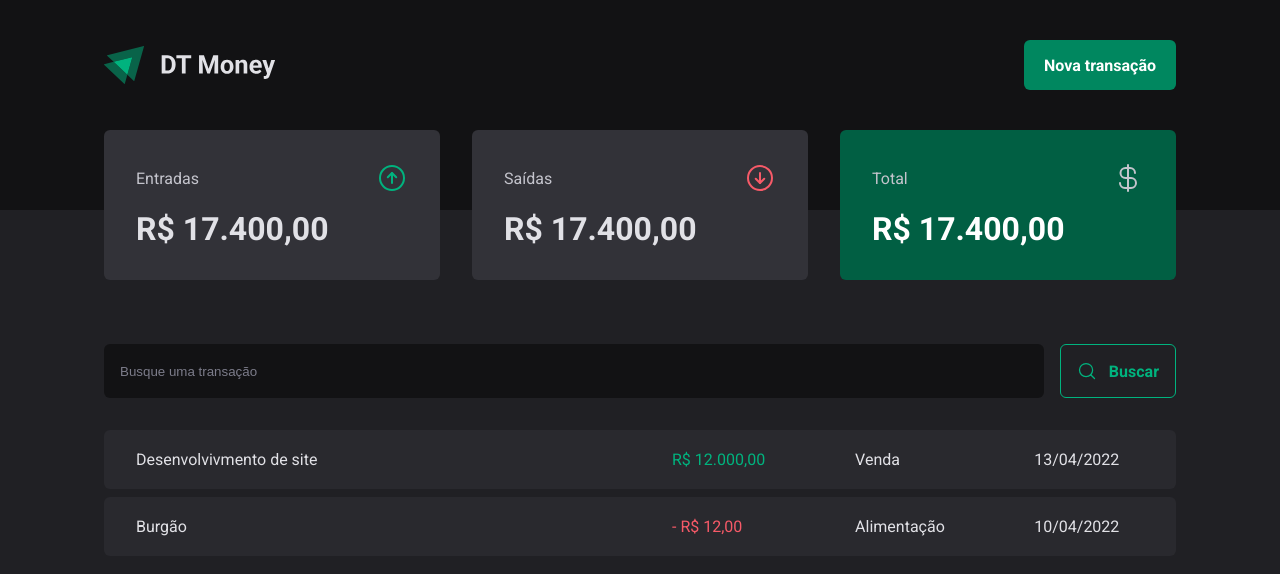
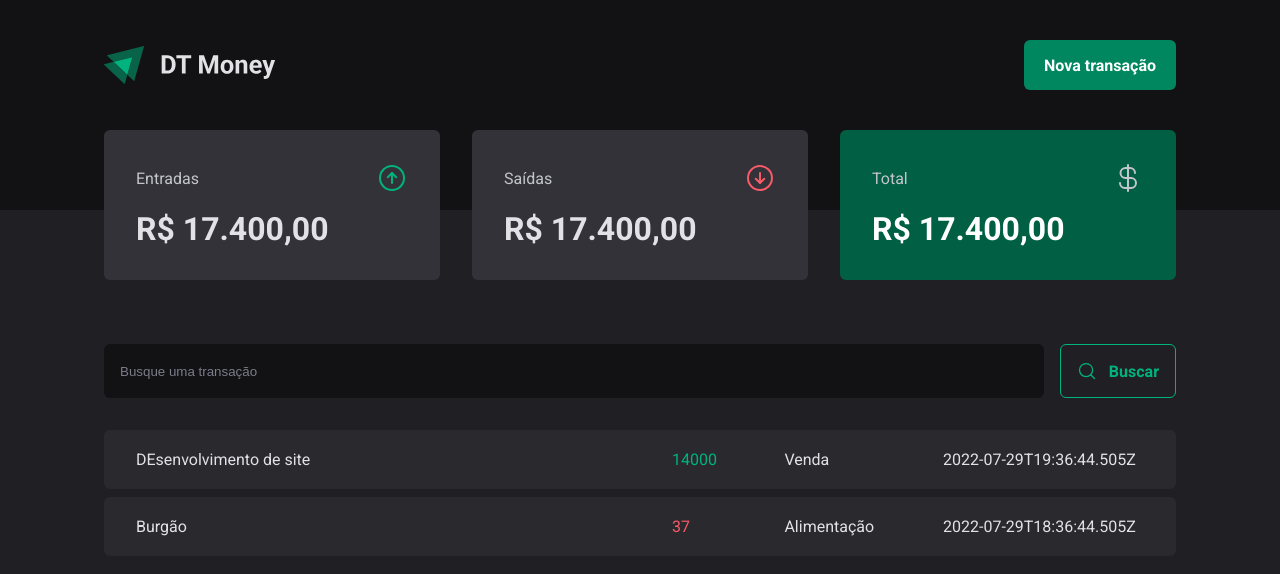
Before and after one commit to erickmarquesc/DTMoney, a React (Vite) app: page / in a window 1280 px wide. Shown: the top 574 px of the page. Built offline with nearby package versions, Linux system fonts and the light colour scheme; data requests are answered from the project's data file.

Commit message:
feat: :sparkles: add context

```diff
--- a/src/App.tsx
+++ b/src/App.tsx
@@ -1,3 +1,4 @@
+import { TransactionsProvider } from "./contexts/TransactionsContext";
 import { defaultTheme } from "./styles/themes/default";
 import { Transactions } from "./pages/Transactions";
 import { ThemeProvider } from "styled-components";
@@ -7,8 +8,12 @@
 
   return (
     <ThemeProvider theme={defaultTheme}>
-      <Transactions/>
       <GlobalStyle />
+
+      <TransactionsProvider>
+        <Transactions />
+      </TransactionsProvider>
+
     </ThemeProvider>
   );
 
--- a/src/components/TransactionTable/index.tsx
+++ b/src/components/TransactionTable/index.tsx
@@ -1,31 +1,32 @@
+import { PriceHighLight, TransactionsContainer, TransactionsTable } from "./style";
+import { TransactionsContext } from "../../contexts/TransactionsContext";
 import { SearchForm } from "../SearchForm";
-import { PriceHighLight, TransactionsContainer, TransactionsTable } from "./style";
+import { useContext } from "react";
 
 export function TransactionTable() {
+
+  const {transactions} = useContext(TransactionsContext);
+
   return (
     <TransactionsContainer>
-      <SearchForm/>
+      <SearchForm />
       <TransactionsTable>
-        <tr>
-          <td width="50%">Desenvolvivmento de site</td>
-          <td>
-            <PriceHighLight variant="income">
-              R$ 12.000,00
-            </PriceHighLight>
-          </td>
-          <td>Venda</td>
-          <td>13/04/2022</td>
-        </tr>
-        <tr>
-          <td width="50%">Burgão</td>
-          <td>
-            <PriceHighLight variant="outcome">
-              - R$ 12,00
-            </PriceHighLight>
-          </td>
-          <td>Alimentação</td>
-          <td>10/04/2022</td>
-        </tr>
+
+        {transactions.map((transaction) => {
+          return (
+            <tr key={transaction.id}>
+              <td width="50%">{transaction.description}</td>
+              <td>
+                <PriceHighLight variant={transaction.type}>
+                  {transaction.price}
+                </PriceHighLight>
+              </td>
+              <td>{transaction.category}</td>
+              <td>{transaction.createdAt}</td>
+            </tr>
+          )
+        })}
+
       </TransactionsTable>
     </TransactionsContainer>
   );
--- /dev/null
+++ b/src/contexts/TransactionsContext.tsx
@@ -0,0 +1,26 @@
+import { ITransaction, ITransactionContextType, ITransactionsProviderProps } from "./interface";
+import { createContext, useEffect, useState } from "react";
+
+export const TransactionsContext = createContext({} as ITransactionContextType);
+
+export function TransactionsProvider({ children }: ITransactionsProviderProps) {
+
+  const [transactions, setTransactions] = useState<ITransaction[]>([]);
+
+  async function loadTransactions() {
+    const response = await fetch('http://localhost:3333/transactions');
+    const data = await response.json();
+
+    setTransactions(data);
+  };
+
+  useEffect(() => {
+    loadTransactions();
+  }, []);
+
+  return (
+    <TransactionsContext.Provider value={{ transactions }}>
+      {children}
+    </TransactionsContext.Provider>
+  );
+};
```
Also changed, not shown: src/contexts/interface.d.ts (added, +18 -0 lines).
